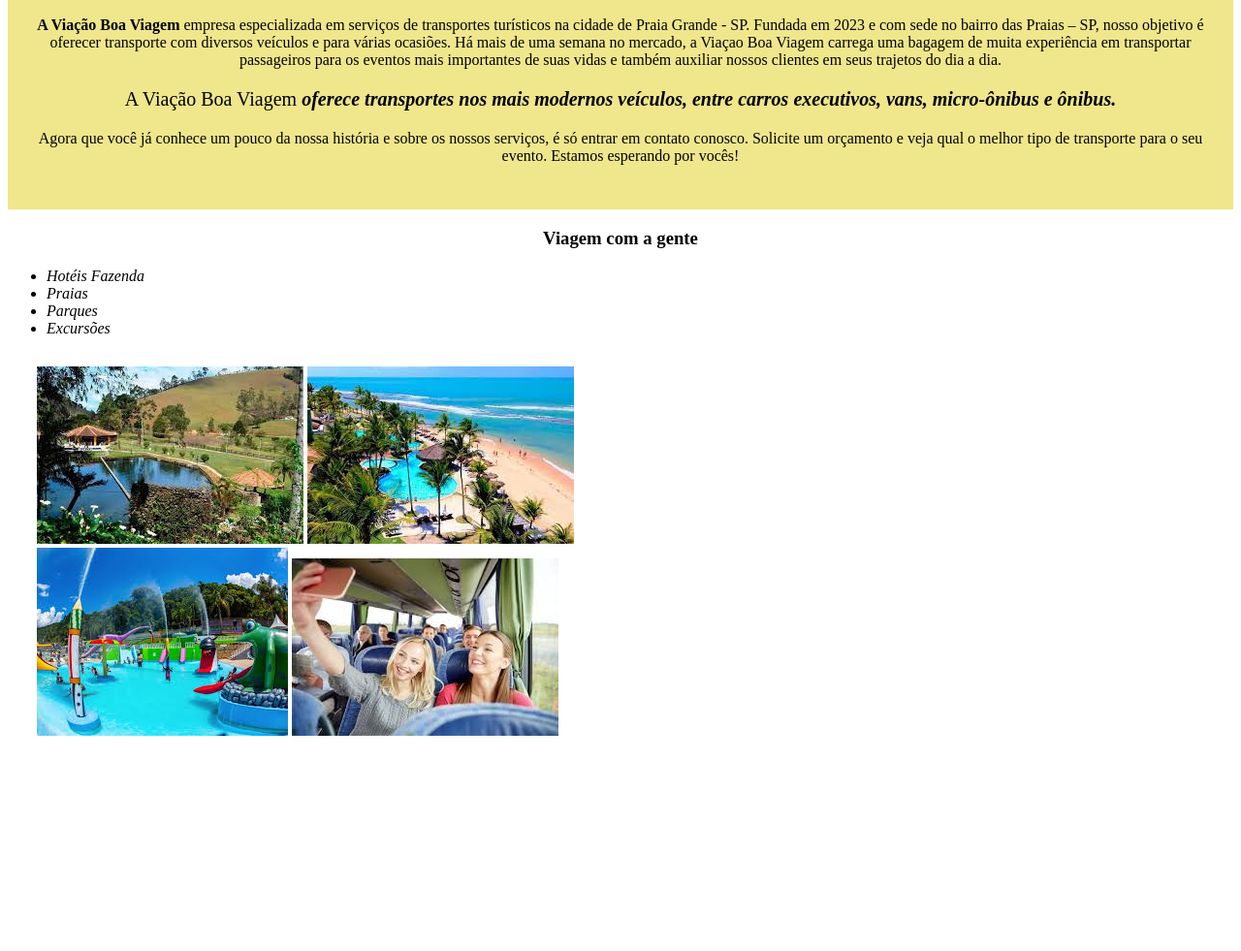
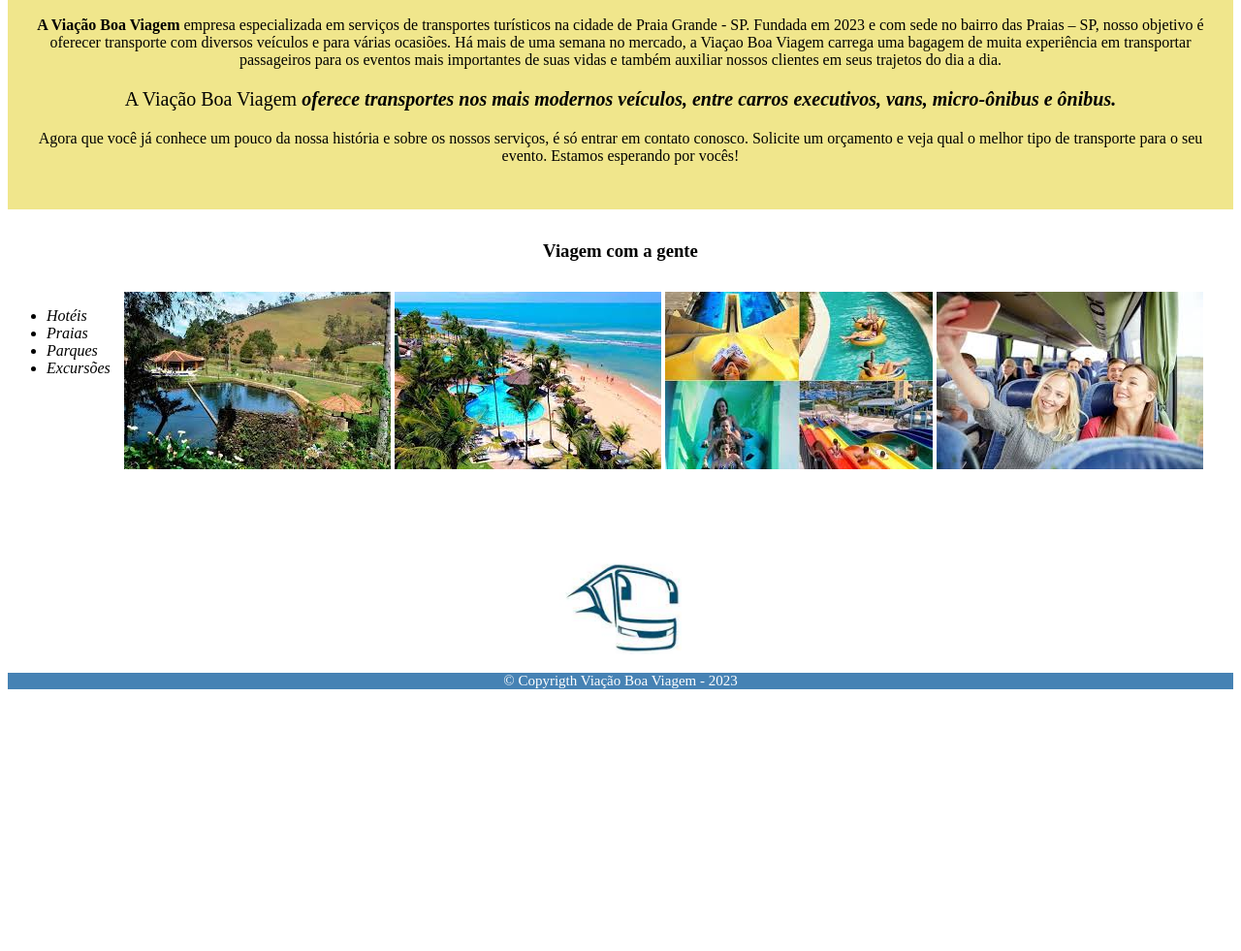
Before and after one commit to RogerioLima22/Turismo, a plain HTML site: page Index.html in a window 1280 px wide. Shown: the part 532-1513 px from the top of the page at 97% size. After the commit the page ends 1341 px from the top, so only its background shows below. Drawn offline with Linux system fonts and the light colour scheme.

Commit message:
melhorias na pag

```diff
--- a/Index.html
+++ b/Index.html
@@ -26,19 +26,22 @@
 		<div class="viagens">
 			<h3 class="viagem-centralizado">Viagem com a gente</h3>
 			<ul>
-			<li class="itens">Hotéis Fazenda</li>
+				<li class="itens">Hotéis</li>
 				<li class="itens">Praias</li>
 				<li class="itens">Parques</li>
 				<li class="itens">Excursões</li>
 			</ul>
 
-	<div id= imagens >
-		<img src="hoteis.jpg" class="imegemhoteis">
+			<img src="hoteis.jpg" class="imagemhoteis">
 			<img src="praias.jpg" class="imagempraias">
-		<img src="parques.jpg" class="imagemparques">
+			<img src="parque.jpg" class="imagemparque">
 			<img src="excursoes.jpg" class="imagemexcursoes">
 		</div>
 
-	</div>
 	</body>
+
 		<footer>
+			<img id="logo" src="logopng.png">
+			<p class="copyrigth"> &copy; Copyrigth Viação Boa Viagem - 2023
+		</footer>
+</html>
--- a/style.css
+++ b/style.css
@@ -7,7 +7,7 @@
 
 }
 .titulo-principal{
-	padding-left: 20%;
+	padding-left: 1%;
 }
 .titulo-centralizado{
 	text-align: center;
@@ -23,13 +23,30 @@
 
 .viagem-centralizado{
 	text-align: center;
+	padding: 1%;
 }
 .itens{
 	font-style: italic;
 }
 
-#imagens{
-	width: 800px!important;
-	height: 600px!important;
-	margin: 30px;
+ul{
+	display: inline-block;
+	vertical-align: top;
+	width: 6%;
 }
+
+footer{
+	text-align: center;
+	padding: 90px 0;
+}
+
+#logo{
+	width: 10%;
+}
+
+.copyrigth {
+	color: #FFFFFF;
+	background: #4682B4;
+	font-size: 15px;
+	margin: 15px 0 0;
+}
```
Also changed, not shown: logo.jpg (deleted), logo.png (deleted), logopng.png (added), parque.jpg (added), parques.jpg (deleted). Lines whose indentation alone changed are shown as unchanged.
